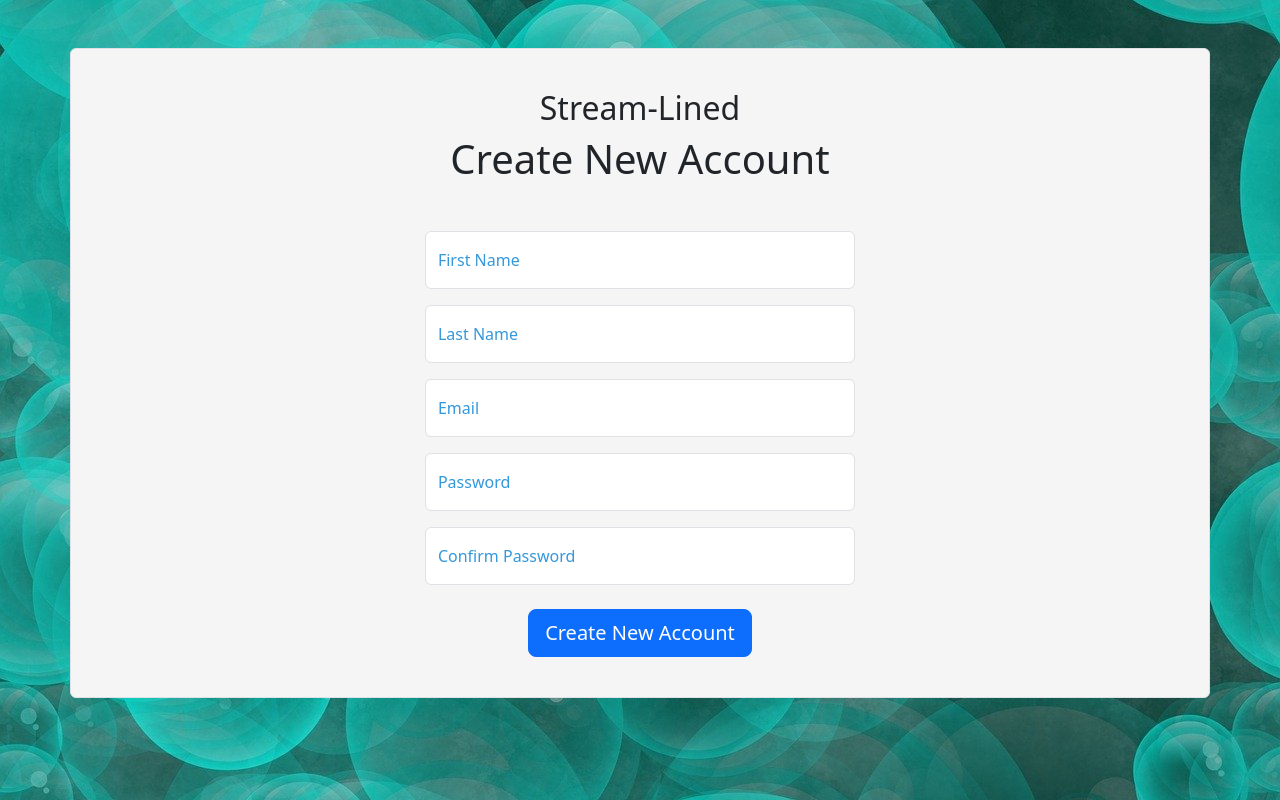
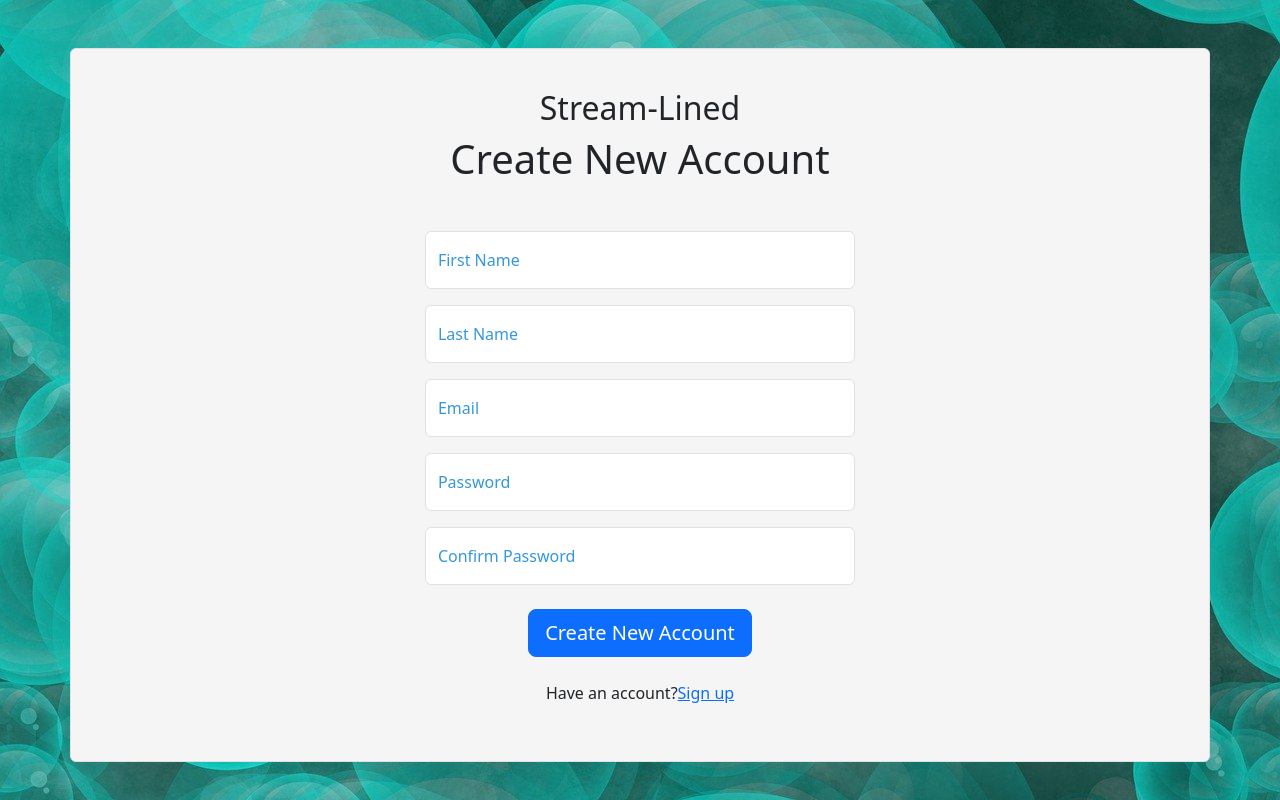
Before and after one commit to pipersjames/t3a2react-app, a React (Create React App) app: page /create-new-user in a window 1280 px wide. Built offline with nearby package versions, Linux system fonts and the light colour scheme; no server answers.

Commit message:
link between create and login

```diff
--- a/src/components/CreateAccount.jsx
+++ b/src/components/CreateAccount.jsx
@@ -1,6 +1,6 @@
 import Cookies from "js-cookie"
 import { useState, useContext } from "react"
-import { useNavigate } from "react-router-dom"
+import { NavLink, useNavigate } from "react-router-dom"
 import { ApiContext } from "../contexts/ApiProvider"
 
 export default function CreateAccount() {
@@ -130,6 +130,10 @@ export default function CreateAccount() {
                 <button type="submit" className="btn btn-primary btn-lg">
                 Create New Account
                 </button>
+                <div className="d-flex mt-4 justify-content-center">
+                <p>Have an account?</p>
+                <NavLink to="/login">Sign up</NavLink>
+                </div>
             </div>
           </form>
         </div>
--- a/src/components/LoginForm.jsx
+++ b/src/components/LoginForm.jsx
@@ -1,6 +1,6 @@
 import { useState } from "react"
 import Cookies from 'js-cookie'
-import { useNavigate} from 'react-router-dom'
+import { NavLink, useNavigate} from 'react-router-dom'
 
 export default function LoginForm() {
 
@@ -61,7 +61,7 @@ export default function LoginForm() {
                 type="password"
                 name="passwordInput"
                 id="passwordInput"
-                value={password}
+                value={String(password)}
                 className="loginInputs"
                 onChange={(e) => setPassword(e.target.value)}
                 />
@@ -71,7 +71,12 @@ export default function LoginForm() {
                 className="loginButton"
                 />
             </form>
-            <a href="url">Forgot your password?</a> {/*url link to account recovery page*/ }
+            <NavLink to="url">Forgot your password?</NavLink> {/*url link to account recovery page*/ }
+            <div className="d-flex mt-4 justify-content-center">
+                <p>Don't have an account?</p>
+                <NavLink to="/create-new-user">Sign up</NavLink>
+            </div>
+
         </div>
     )
 }
```
